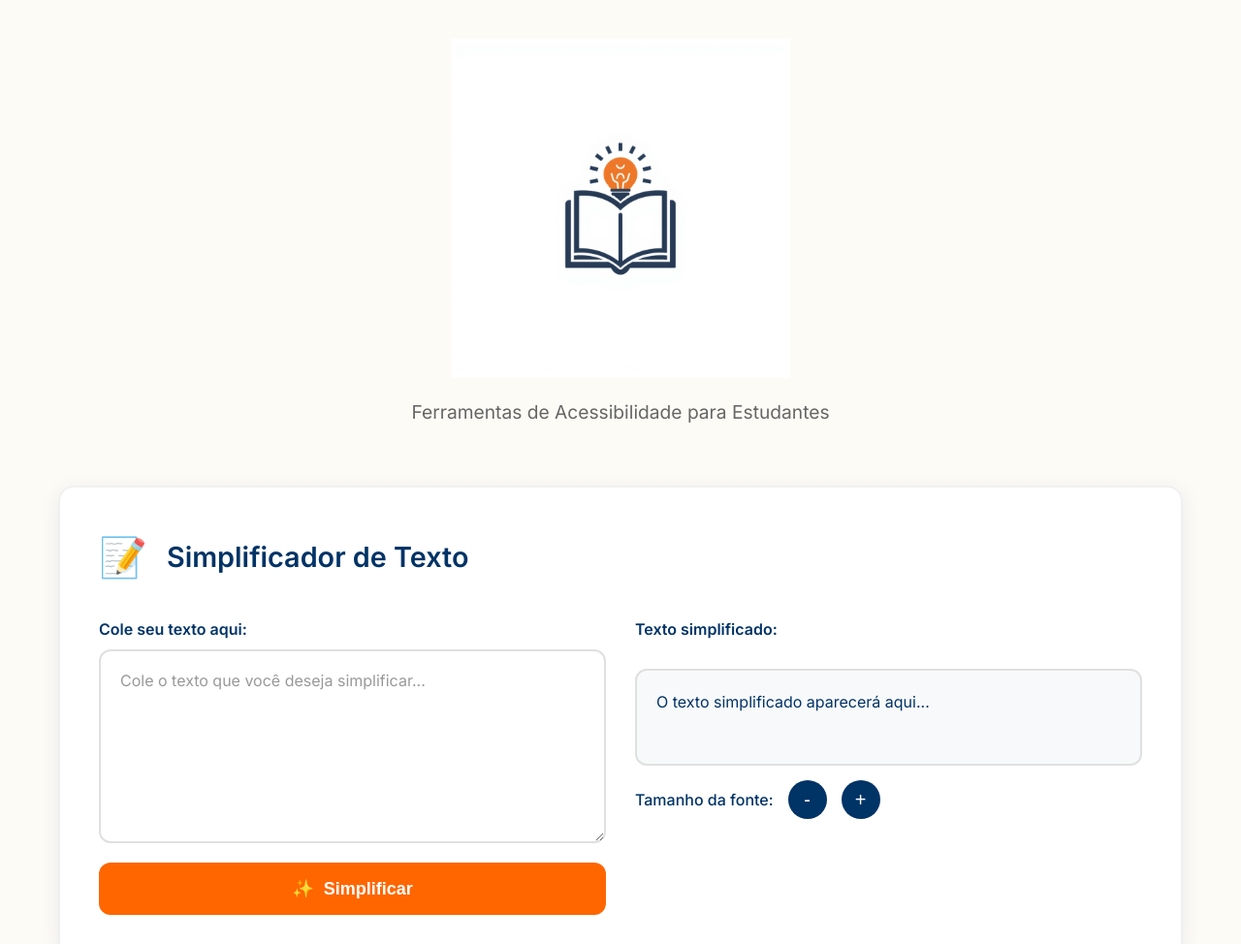
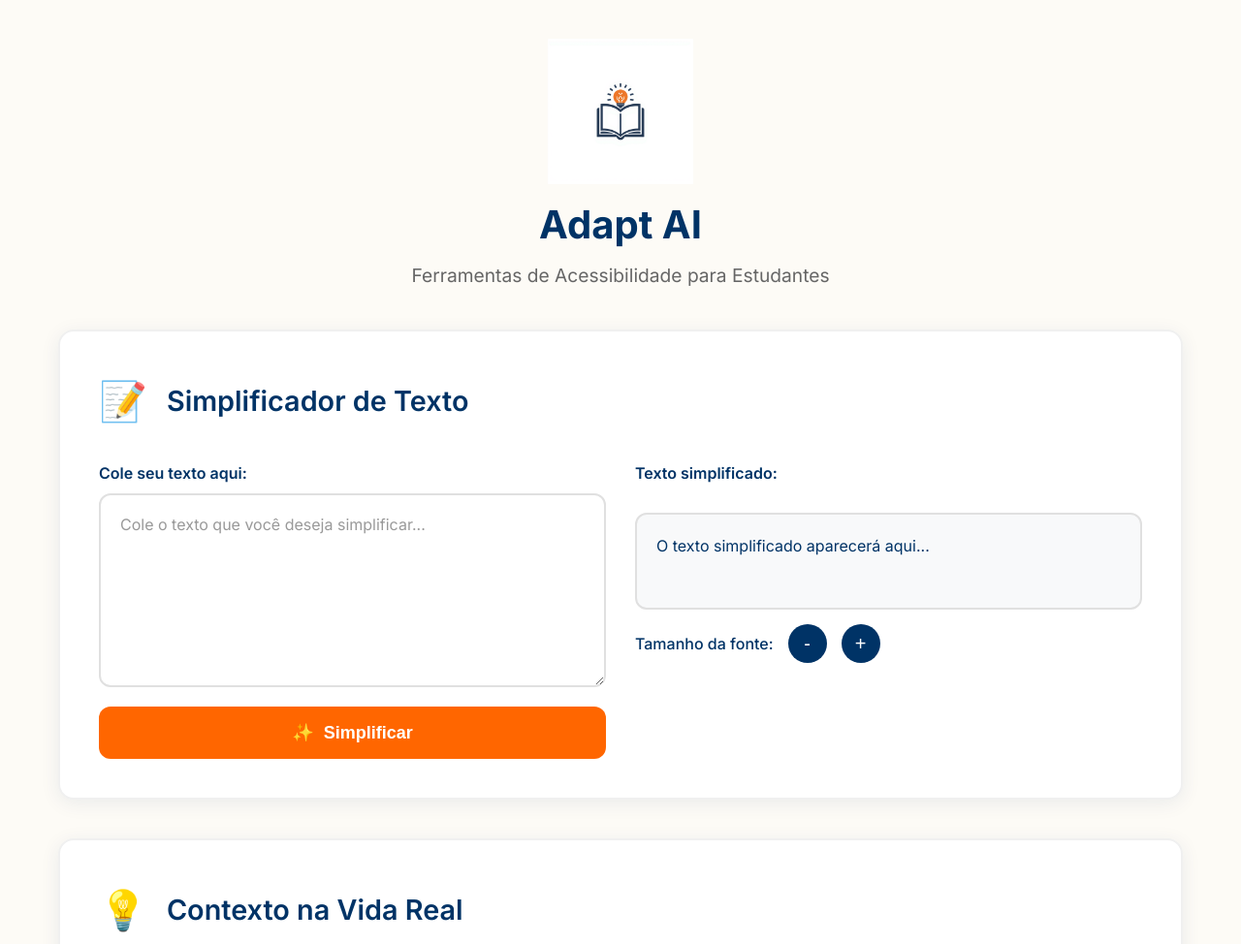
Before and after one commit to Mateusv09897/adapt-ai, a plain HTML site: page index.html in a window 1280 px wide. Shown: the top 974 px of the page at 97% size. Drawn offline with nearby package versions, Linux system fonts and the light colour scheme.

Commit message:
Update index.html

```diff
--- a/index.html
+++ b/index.html
@@ -3,7 +3,7 @@
 <head>
     <meta charset="UTF-8">
     <meta name="viewport" content="width=device-width, initial-scale=1.0">
-    <title>Adapt AI SENAC </title>
+    <title>Adapt AI</title>
     <link href="https://fonts.googleapis.com/css2?family=Inter:wght@400;500;600;700&display=swap" rel="stylesheet">
     <style>
         * {
@@ -350,11 +350,11 @@ window.MathJax = {
 </head>
 <body>
     <div class="container">
-        <header class="header">
-            <img src="logo.png" alt="Adapt AI SENAC Logo" class="logo-image">
-            <p class="subtitle">Ferramentas de Acessibilidade para Estudantes</p>
-        </header>
-
+    <header class="header" style="text-align: center; margin-bottom: 40px;">
+        <img src="logo.png" alt="Adapt AI Logo" class="logo-image" style="max-width: 150px; margin-bottom: 10px;">
+        <h1 style="color: #003366; font-size: 2.5rem; margin-bottom: 5px;">Adapt AI</h1>
+        <p class="subtitle">Ferramentas de Acessibilidade para Estudantes</p>
+    </header>
         <div class="tools-grid">
             <!-- Simplificador de Texto -->
             <section class="tool-section">
```
